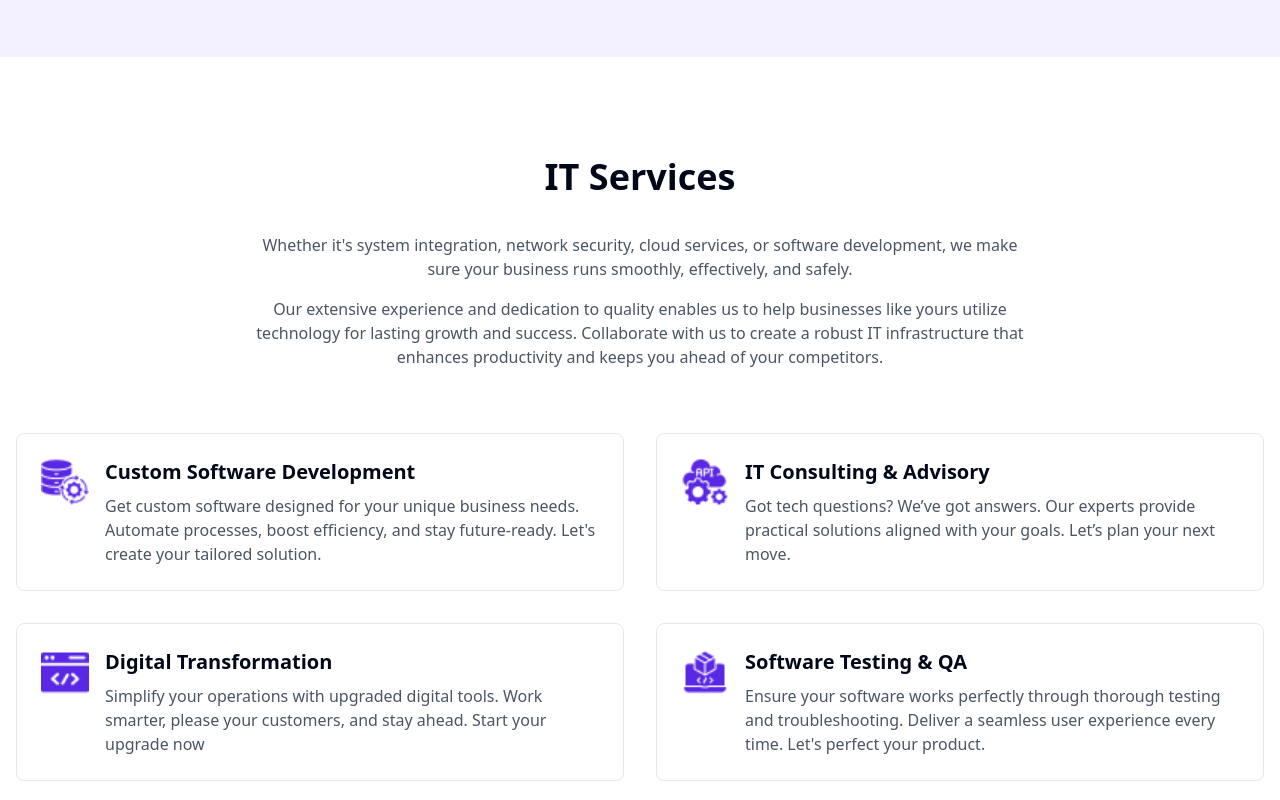
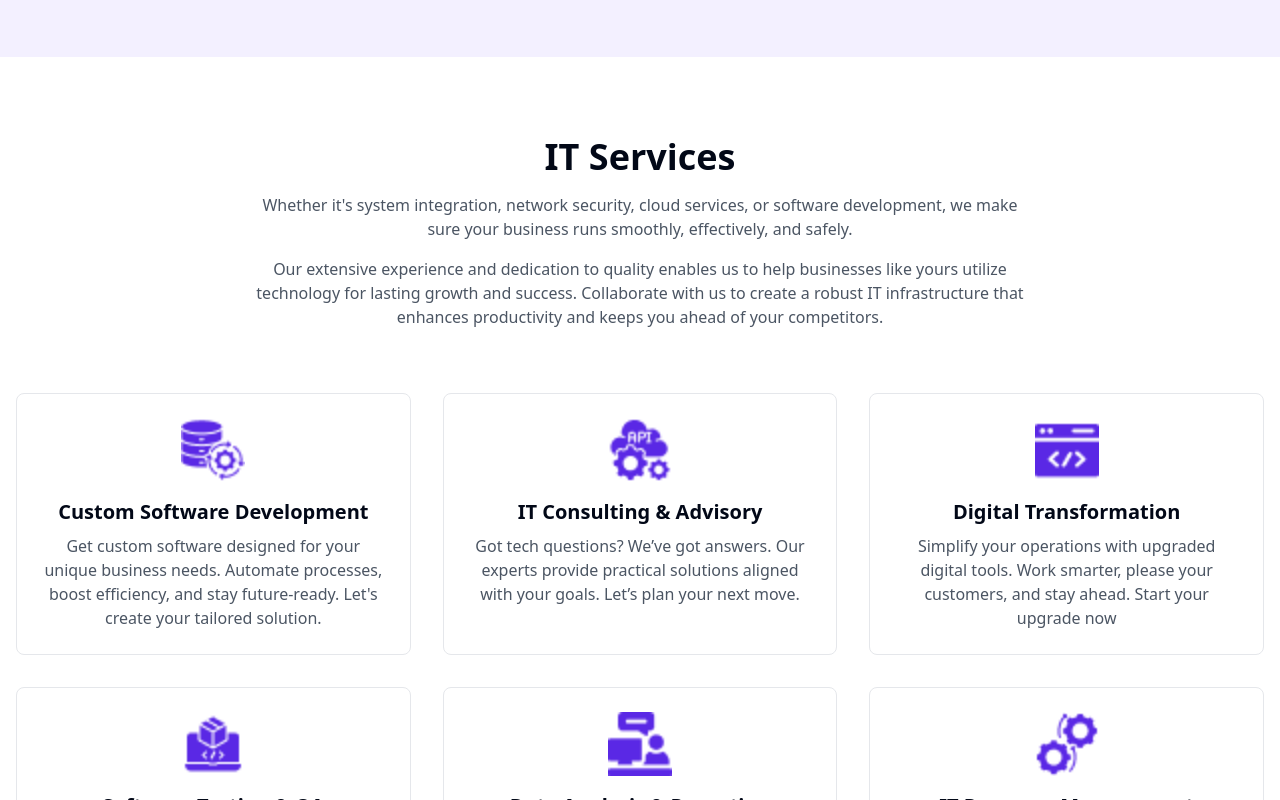
Before and after one commit to itzperi/colorwave-recreation, a React (Vite) app: page /it-services in a window 1280 px wide. Shown: the part 1460-2260 px from the top of the page. Built offline with nearby package versions, Linux system fonts and the light colour scheme.

Commit message:
Add full code implementation
This commit includes the complete code for the project, encompassing all components, pages, styles, and configurations as specified in the prompt.
[skip gpt_engineer]

```diff
--- a/src/components/it-services/ServicesSection.tsx
+++ b/src/components/it-services/ServicesSection.tsx
@@ -113,30 +113,35 @@ const ServicesSection = () => {
           transition={{ duration: 0.8 }}
           className="text-center mb-16"
         >
-          <h2 className="text-3xl md:text-4xl font-bold mb-4 px-5 py-5">IT Services</h2>
-          <p className="text-gray-600 max-w-3xl mx-auto pz-5">
+          <h2 className="text-3xl md:text-4xl font-bold mb-4">IT Services</h2>
+          <p className="text-gray-600 max-w-3xl mx-auto">
             Whether it's system integration, network security, cloud services, or software development, we make sure your business runs smoothly, effectively, and safely.
           </p>
-          <p className="text-gray-600 max-w-3xl mx-auto mt-4 pz-5">
+          <p className="text-gray-600 max-w-3xl mx-auto mt-4">
             Our extensive experience and dedication to quality enables us to help businesses like yours utilize technology for lasting growth and success. Collaborate with us to create a robust IT infrastructure that enhances productivity and keeps you ahead of your competitors.
           </p>
         </motion.div>
 
-        <div className="grid grid-cols-1 md:grid-cols-2 gap-8">
+        <div className="grid grid-cols-1 md:grid-cols-2 lg:grid-cols-3 gap-8">
           {services.map((service, index) => (
             <motion.div
               key={index}
               initial={{ opacity: 0, y: 20 }}
               animate={{ opacity: 1, y: 0 }}
-              transition={{ delay: index * 0.1 }}
+              transition={{ delay: index * 0.05 }}
               className="p-6 rounded-lg border border-gray-200 hover:shadow-lg transition-shadow"
             >
-              <div className="flex items-start gap-4">
-                <img src={service.icon} alt={service.title} className="w-12 h-12" />
-                <div>
-                  <h3 className="text-xl font-semibold mb-2">{service.title}</h3>
-                  <p className="text-gray-600">{service.description}</p>
+              <div className="flex flex-col items-center text-center">
+                <div className="w-16 h-16 mb-4">
+                  <img
+                    src={service.icon}
+                    alt={service.title}
+                    className="w-full h-full object-contain"
+                    loading="lazy"
+                  />
                 </div>
+                <h3 className="text-xl font-semibold mb-2">{service.title}</h3>
+                <p className="text-gray-600">{service.description}</p>
               </div>
             </motion.div>
           ))}
```
